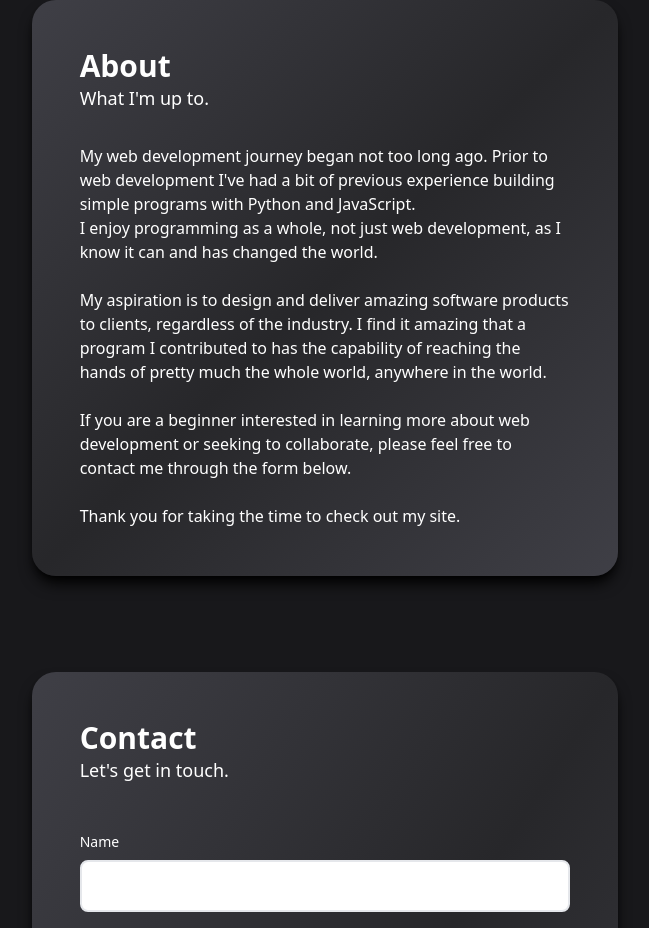
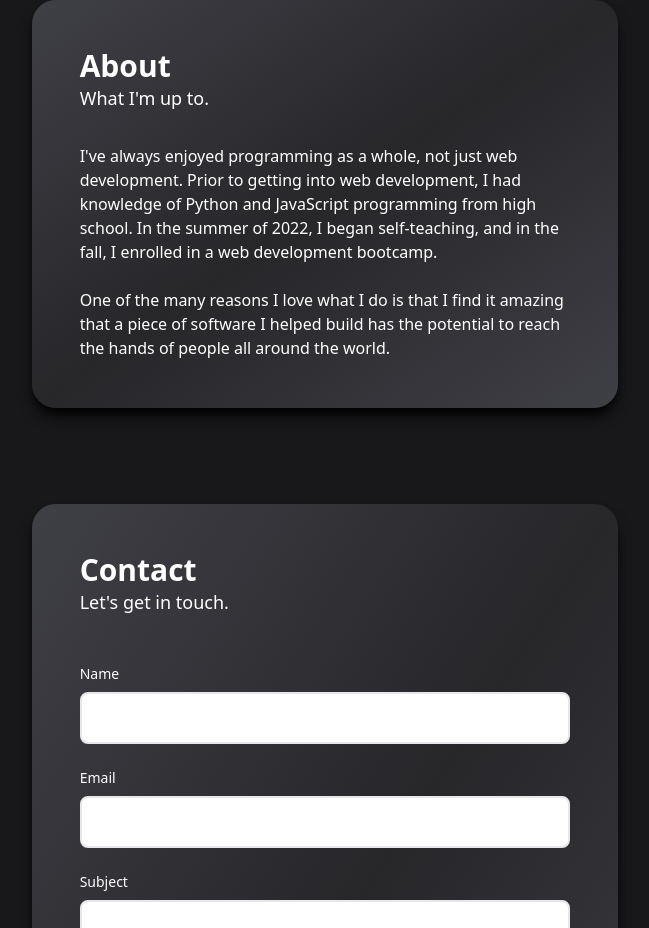
Before and after one commit to ramvilsil/portfolio, a Next.js app: page / in a window 1280 px wide. Shown: the part 1672-2600 px from the top of the page, without its empty margins (315-964 px from the left). Built offline with nearby package versions, Linux system fonts and the light colour scheme.

Commit message:
updated about text

```diff
--- a/components/About.tsx
+++ b/components/About.tsx
@@ -14,22 +14,13 @@ const About = () => {
                 {/* About Text */}
                 <div className="p-4 font-light">
 
-                    My web development journey began not too long ago. Prior to web development
-                    I've had a bit of previous experience building simple programs with Python and JavaScript.
-                    <br></br>
-                    I enjoy programming as a whole, not just web development, as I know it can and has changed the world.
-
+                    I've always enjoyed programming as a whole, not just web development.
+                    Prior to getting into web development, I had knowledge of Python and JavaScript programming from high school.
+                    In the summer of 2022, I began self-teaching, and in the fall, I enrolled in a web development bootcamp.
 
                     <br></br> <br></br>
-                    My aspiration is to design and deliver amazing software products to clients, regardless of the industry.
-                    I find it amazing that a program I contributed to has the capability of reaching the hands of pretty much the whole world, anywhere in the world.
-
-                    <br></br> <br></br>
-                    If you are a beginner interested in learning more about web development or seeking to collaborate,
-                    please feel free to contact me through the form below.
-
-                    <br></br> <br></br>
-                    Thank you for taking the time to check out my site.
+                    One of the many reasons I love what I do is that I find it amazing that
+                    a piece of software I helped build has the potential to reach the hands of people all around the world.
 
                 </div>
 
--- a/components/Project.tsx
+++ b/components/Project.tsx
@@ -26,7 +26,7 @@ const Project = ({ title, projectImage, projectSourceLink, projectLink, techInfo
 
                         <a href={projectLink} className="bg-gradient-to-br from-black via-neutral-900 to-neutral-900 w-18 h-10 p-2 m-4 rounded-xl hover:opacity-60 text-lg flex">View Live &nbsp;<svg className="" xmlns="http://www.w3.org/2000/svg" height={20} fill="white" viewBox="0 0 600 512"><path d="M320 0c-17.7 0-32 14.3-32 32s14.3 32 32 32h82.7L201.4 265.4c-12.5 12.5-12.5 32.8 0 45.3s32.8 12.5 45.3 0L448 109.3V192c0 17.7 14.3 32 32 32s32-14.3 32-32V32c0-17.7-14.3-32-32-32H320zM80 32C35.8 32 0 67.8 0 112V432c0 44.2 35.8 80 80 80H400c44.2 0 80-35.8 80-80V320c0-17.7-14.3-32-32-32s-32 14.3-32 32V432c0 8.8-7.2 16-16 16H80c-8.8 0-16-7.2-16-16V112c0-8.8 7.2-16 16-16H192c17.7 0 32-14.3 32-32s-14.3-32-32-32H80z" /></svg></a>
 
-                        <a href={projectSourceLink} className="bg-gradient-to-br from-black via-neutral-900 to-neutral-900 w-18 h-10 p-2 m-4 rounded-xl hover:opacity-60 text-lg flex justify-center items-center">View Source &nbsp;<svg className="" xmlns="http://www.w3.org/2000/svg" height={20} fill="white" viewBox="0 0 650 512"><path d="M392.8 1.2c-17-4.9-34.7 5-39.6 22l-128 448c-4.9 17 5 34.7 22 39.6s34.7-5 39.6-22l128-448c4.9-17-5-34.7-22-39.6zm80.6 120.1c-12.5 12.5-12.5 32.8 0 45.3L562.7 256l-89.4 89.4c-12.5 12.5-12.5 32.8 0 45.3s32.8 12.5 45.3 0l112-112c12.5-12.5 12.5-32.8 0-45.3l-112-112c-12.5-12.5-32.8-12.5-45.3 0zm-306.7 0c-12.5-12.5-32.8-12.5-45.3 0l-112 112c-12.5 12.5-12.5 32.8 0 45.3l112 112c12.5 12.5 32.8 12.5 45.3 0s12.5-32.8 0-45.3L77.3 256l89.4-89.4c12.5-12.5 12.5-32.8 0-45.3z" /></svg></a>
+                        <a href={projectSourceLink} className="bg-gradient-to-br from-black via-neutral-900 to-neutral-900 w-18 h-10 p-2 m-4 rounded-xl hover:opacity-60 text-lg flex">View Source &nbsp;<svg className="" xmlns="http://www.w3.org/2000/svg" height={20} fill="white" viewBox="0 0 650 512"><path d="M392.8 1.2c-17-4.9-34.7 5-39.6 22l-128 448c-4.9 17 5 34.7 22 39.6s34.7-5 39.6-22l128-448c4.9-17-5-34.7-22-39.6zm80.6 120.1c-12.5 12.5-12.5 32.8 0 45.3L562.7 256l-89.4 89.4c-12.5 12.5-12.5 32.8 0 45.3s32.8 12.5 45.3 0l112-112c12.5-12.5 12.5-32.8 0-45.3l-112-112c-12.5-12.5-32.8-12.5-45.3 0zm-306.7 0c-12.5-12.5-32.8-12.5-45.3 0l-112 112c-12.5 12.5-12.5 32.8 0 45.3l112 112c12.5 12.5 32.8 12.5 45.3 0s12.5-32.8 0-45.3L77.3 256l89.4-89.4c12.5-12.5 12.5-32.8 0-45.3z" /></svg></a>
 
                     </div>
 
--- a/components/Projects.tsx
+++ b/components/Projects.tsx
@@ -37,7 +37,7 @@ const Projects = () => {
                             </Link>
 
                             {/* Project Name */}
-                            <div className="portrait:text-left portrait:text-sm portrait:w-16 portrait:mr-12">Portfolio Website</div>
+                            <div className="portrait:text-left portrait:text-sm portrait:w-16 portrait:mr-16">Portfolio Website</div>
 
                         </div>
 
@@ -52,7 +52,7 @@ const Projects = () => {
                             </Link>
 
                             {/* Project Name */}
-                            <div className="portrait:text-left portrait:text-sm portrait:w-16 portrait:mr-12">Small Business Web&nbsp;Page</div>
+                            <div className="portrait:text-left portrait:text-sm portrait:w-16 portrait:mr-16">Small Business Web&nbsp;Page</div>
 
                         </div>
 
@@ -67,7 +67,7 @@ const Projects = () => {
                             </Link>
 
                             {/* Project Name */}
-                            <div className="portrait:text-left portrait:text-sm portrait:w-16 portrait:mr-12">Theatre CMS</div>
+                            <div className="portrait:text-left portrait:text-sm portrait:w-16 portrait:mr-16">Theatre CMS</div>
 
                         </div>
 
@@ -102,7 +102,7 @@ const Projects = () => {
                             </Link>
 
                             {/* Project Name */}
-                            <div className="portrait:text-left portrait:text-sm portrait:w-16 portrait:mr-12">Calculator Web&nbsp;App</div>
+                            <div className="portrait:text-left portrait:text-sm portrait:w-16 portrait:mr-16">Calculator Web&nbsp;App</div>
 
                         </div>
 
@@ -117,7 +117,7 @@ const Projects = () => {
                             </Link>
 
                             {/* Project Name */}
-                            <div className="portrait:text-left portrait:text-sm portrait:w-16 portrait:mr-12">To-Do Web&nbsp;App</div>
+                            <div className="portrait:text-left portrait:text-sm portrait:w-16 portrait:mr-16">To-Do Web&nbsp;App</div>
 
                         </div>
 
```
